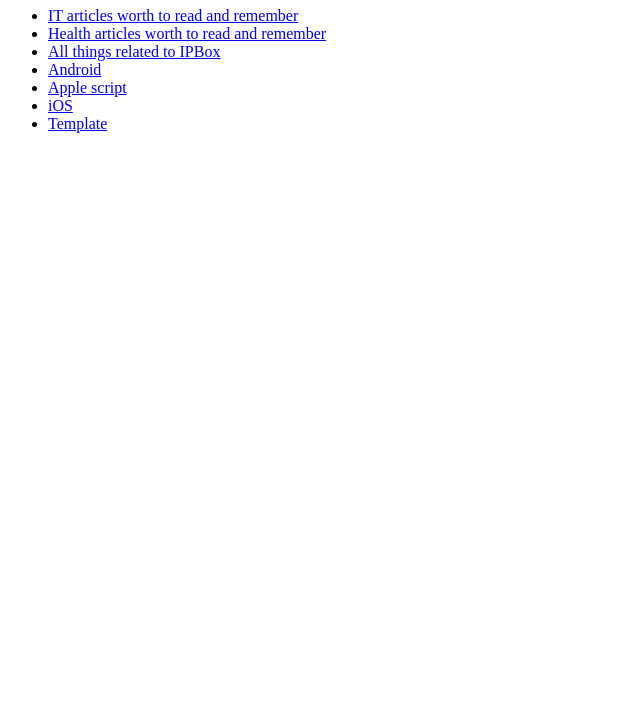
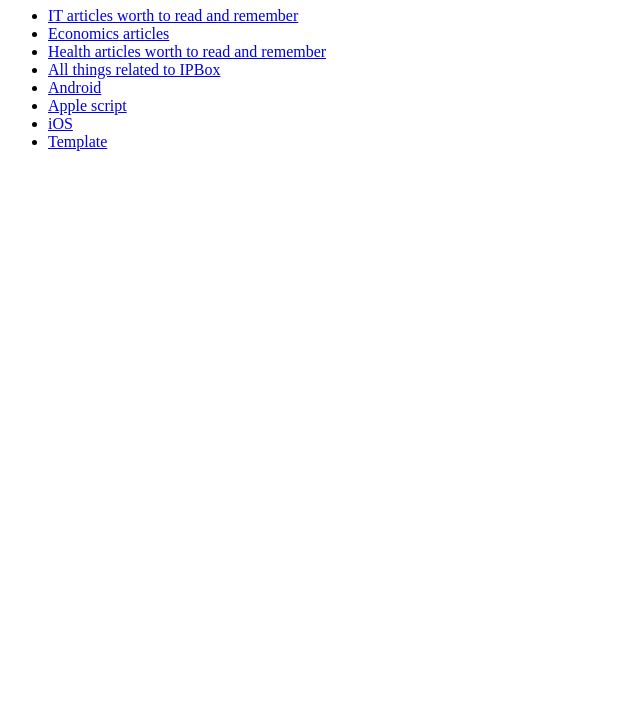
Before and after one commit to sleski/sleski.github.io, a plain HTML site: page index.html in a window 1280 px wide. Shown: the part 73-800 px from the top of the page, without its empty margins (0-640 px from the left). Drawn offline with Linux system fonts and the light colour scheme.

Commit message:
Added url in index

```diff
--- a/index.html
+++ b/index.html
@@ -12,6 +12,7 @@
     <h1 data-i18n>My personal wiki:</h1>
     <ul>
       <li><a href="articles/index.html">IT articles worth to read and remember</a></li>
+      <li><a href="economics/index.html">Economics articles</a></li>
       <li><a href="health/index.html">Health articles worth to read and remember</a></li>
       <li><a href="IPBox/index.html">All things related to IPBox</a></li>
       <li><a href="android/index.html">Android</a></li>
```
